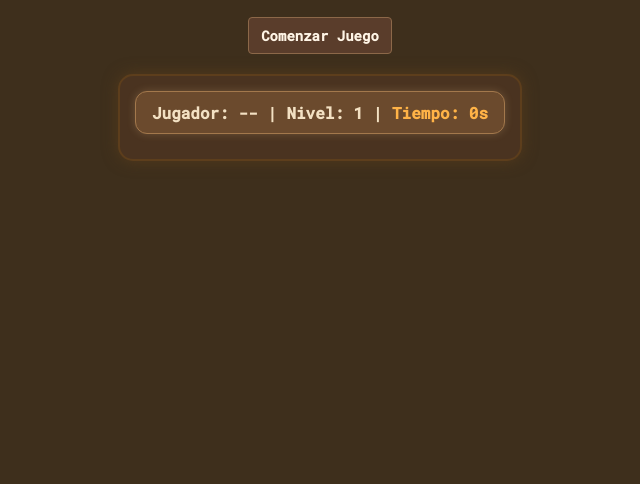
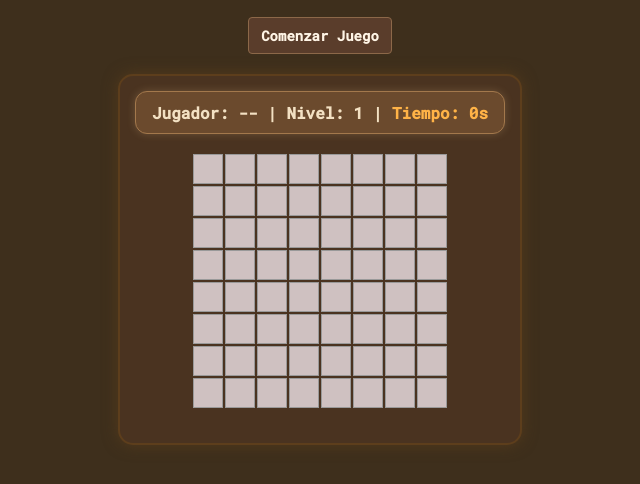
Before and after one commit to Ggrigera13/prueba-daw, a plain HTML site: page index.html in a window 1280 px wide. Both pictures are taken after a click on the button "Comenzar Juego". Shown: the part 86-570 px from the top of the page, without its empty margins (320-960 px from the left). Drawn offline with Linux system fonts and the light colour scheme.

Commit message:
Generación de tablero 8x8 al comenzar juego

```diff
--- a/index.html
+++ b/index.html
@@ -23,6 +23,7 @@
                         <span id="nivel">Nivel: 1</span> |
                         <span id="tiempo" class="tiempo">Tiempo: 0s</span>
                     </div>
+                    <div id="tablero"></div>
                 </div>
             </section>
         </main>
--- a/scripts/script.js
+++ b/scripts/script.js
@@ -0,0 +1,62 @@
+var tableroContainer = document.getElementById('tablero');
+var tablero = [];
+var filas = 0;
+var columnas = 0;
+var minas = 0;
+
+document.getElementById('comenzar').addEventListener('click', iniciarJuego);
+
+function iniciarJuego() {
+    /* Reseteamos todas las variables de juego*/
+    tablero = [];
+    minas = 10;
+
+    /* Creacion de tablero */
+    tableroContainer.innerHTML = '';
+    tableroContainer.classList.add("tablero");
+    tableroContainer.classList.add("nivel-bajo");
+    filas = 8;
+    columnas = 8;
+
+    for (var fila = 0; fila < filas; fila++) {
+        tablero[fila] = [];
+        for (var columna = 0; columna < columnas; columna++) {
+            var celda = document.createElement('div');
+            celda.classList.add('celda');
+
+            tableroContainer.appendChild(celda);
+            tablero[fila][columna] = { mina: false, revelada: false, numero: 0, elemento: celda };
+        }
+    }
+
+    colocarMinas();
+}
+
+/* Colocamos las minas en el tablero de forma aleatoria */
+function colocarMinas() {
+    minasColocadas = 0;
+    while (minasColocadas < minas) {
+        var fila = Math.floor(Math.random() * filas);
+        var columna = Math.floor(Math.random() * columnas);
+        if (!tablero[fila][columna].mina) {
+            tablero[fila][columna].mina = true;
+            minasColocadas++;
+            actualizarCantidadMinasAdyacentes(fila, columna);
+        }
+    }
+}
+
+/* Actualizamos el número de la cantidad de minas adyacentes a cada celda */
+function actualizarCantidadMinasAdyacentes(fila, columna) {
+    for (var filaAdyacente = fila - 1; filaAdyacente <= fila + 1; filaAdyacente++) {
+        for (var columnaAdyacente = columna - 1; columnaAdyacente <= columna + 1; columnaAdyacente++) {
+            if (
+                filaAdyacente >= 0 && filaAdyacente < filas &&
+                columnaAdyacente >= 0 && columnaAdyacente < columnas &&
+                !(filaAdyacente === fila && columnaAdyacente === columna)
+            ) {
+                tablero[filaAdyacente][columnaAdyacente].numero++;
+            }
+        }
+    }
+}
--- a/styles/style.css
+++ b/styles/style.css
@@ -88,3 +88,24 @@ p {
 .informacion .tiempo {
     color: #ffb347;
 }
+
+.tablero {
+    display: grid;
+    margin: 20px auto;
+    gap: 2px;
+    width: fit-content;
+}
+
+.nivel-bajo {
+    grid-template-columns: repeat(8, 30px);
+}
+
+.celda {
+    width: 30px;
+    height: 30px;
+    background-color: #cfc1c1;
+    border: 1px solid #999;
+    font-weight: bold;
+    font-size: 18px;
+    cursor: pointer;
+}
```
